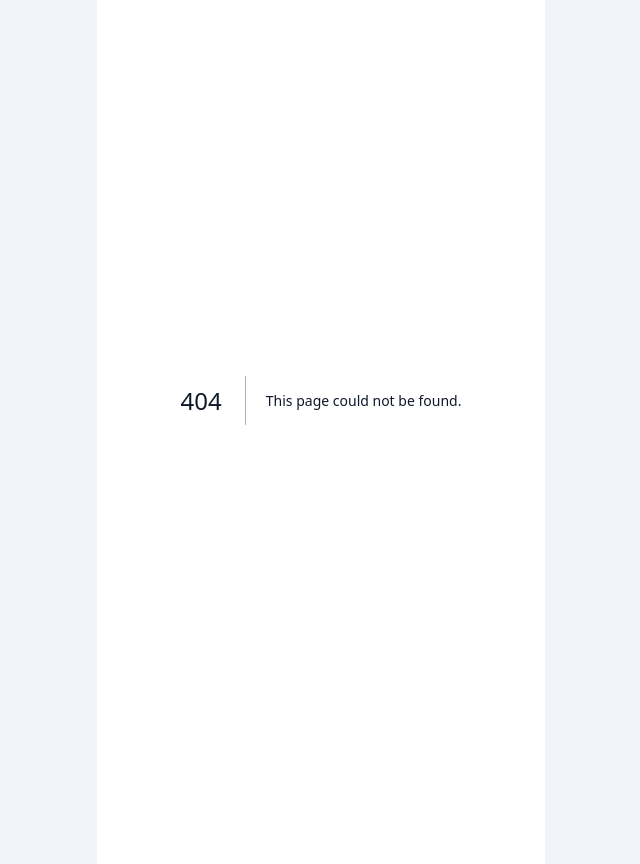
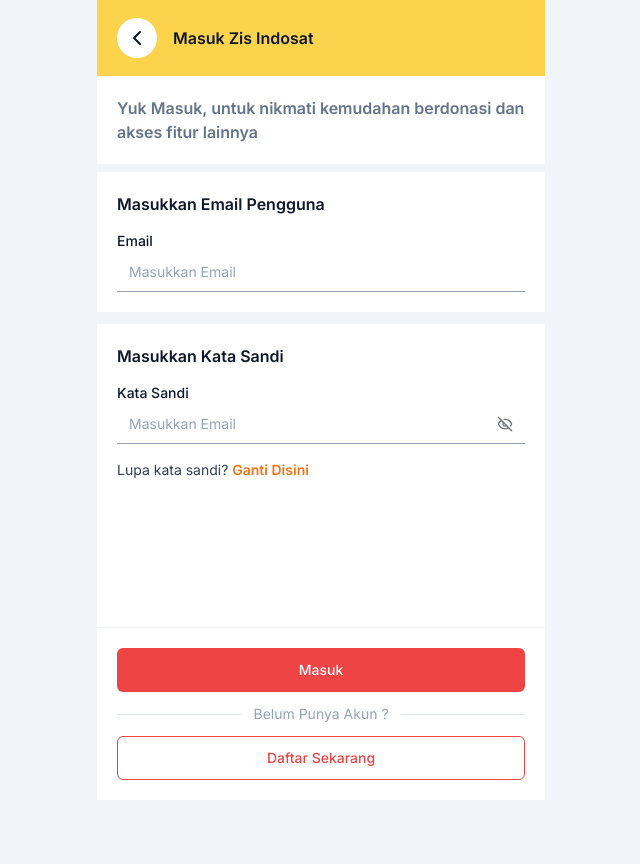
Before and after one commit to kedarnacha/zis-frontend, a Next.js app: page /login/form in a window 1280 px wide. Before the commit this address had no page. Shown: the whole page, without its empty margins (319-959 px from the left). After the commit the page ends 800 px from the top, so only its background shows below. Built offline with nearby package versions, Linux system fonts and the light colour scheme.

Commit message:
Login form

```diff
--- a/src/app/login/components/SelectRoleContent.tsx
+++ b/src/app/login/components/SelectRoleContent.tsx
@@ -1,5 +1,6 @@
 'use client';
 
+import { useRouter } from 'next/navigation';
 import React, { useState } from 'react';
 
 import MustahiqIcon from '@/components/icon/MustahiqIcon';
@@ -28,6 +29,7 @@
 
 const SelectRoleContent = () => {
   const [selected, setSelected] = useState('');
+  const { push } = useRouter();
 
   return (
     <>
@@ -58,7 +60,13 @@
       </div>
 
       <div className="shadow-t-sm fixed inset-x-0 bottom-0 mx-auto w-full max-w-md border-t border-t-slate-100 bg-white p-5">
-        <Button className="w-full" size="lg" variant="destructive" disabled={!selected}>
+        <Button
+          onClick={() => push('/login/form')}
+          className="w-full"
+          size="lg"
+          variant="destructive"
+          disabled={!selected}
+        >
           Selanjutnya
         </Button>
       </div>
--- /dev/null
+++ b/src/app/login/form/page.tsx
@@ -0,0 +1,66 @@
+import React, { Fragment } from 'react';
+
+import { Button } from '@/components/ui/button';
+import { Input } from '@/components/ui/input';
+import { Label } from '@/components/ui/label';
+import Navbar from '@/components/zis/Navbar';
+
+const LoginPageForm = () => {
+  return (
+    <Fragment>
+      <Navbar title="Masuk Zis Indosat" />
+
+      <div className="border-b-8 border-b-slate-100 p-5">
+        <h2 className="font-semibold text-slate-500">
+          Yuk Masuk, untuk nikmati kemudahan berdonasi dan akses fitur lainnya
+        </h2>
+      </div>
+
+      <div className="p-5">
+        <p className="mb-3 font-semibold">Masukkan Email Pengguna</p>
+        <Label className="mt-4" htmlFor="email">
+          Email
+        </Label>
+        <Input
+          name="email"
+          className="rounded-none border-x-0 border-b border-t-0 border-b-slate-400 placeholder:text-slate-400"
+          placeholder="Masukkan Email"
+        />
+      </div>
+      <div className="h-3 bg-slate-100" />
+
+      <div className="p-5">
+        <p className="mb-3 font-semibold">Masukkan Kata Sandi</p>
+        <Label className="mt-4" htmlFor="email">
+          Kata Sandi
+        </Label>
+        <Input
+          name="password"
+          type="password"
+          className="rounded-none border-x-0 border-b border-t-0 border-b-slate-400 placeholder:text-slate-400"
+          placeholder="Masukkan Email"
+        />
+
+        <p className="mt-4 text-sm text-slate-700">
+          Lupa kata sandi? <span className="font-semibold text-orange-500">Ganti Disini</span>
+        </p>
+      </div>
+
+      <div className="shadow-t-sm fixed inset-x-0 bottom-0 mx-auto w-full max-w-md border-t border-t-slate-100 bg-white p-5">
+        <Button className="w-full" size="lg" variant="destructive">
+          Masuk
+        </Button>
+        <div className="my-3 flex items-center space-x-3">
+          <div className="h-px flex-1 bg-slate-200" />
+          <p className="text-sm text-slate-400">Belum Punya Akun ?</p>
+          <div className="h-px flex-1 bg-slate-200" />
+        </div>
+        <Button className="w-full border-red-500 text-red-500" size="lg" variant="outline">
+          Daftar Sekarang
+        </Button>
+      </div>
+    </Fragment>
+  );
+};
+
+export default LoginPageForm;
--- a/src/components/zis/BottomNavigation.tsx
+++ b/src/components/zis/BottomNavigation.tsx
@@ -13,7 +13,7 @@
   const menu = [
     {
       icon: HomeIcon,
-      label: 'Home',
+      label: 'Beranda',
       href: '/',
     },
     {
@@ -23,8 +23,8 @@
     },
     {
       icon: HeartHandshakeIcon,
-      label: 'Galang Dana',
-      href: '/galang-dana',
+      label: 'Bantuan',
+      href: '/bantuan',
     },
     {
       icon: LogInIcon,
--- a/src/components/zis/Navbar.tsx
+++ b/src/components/zis/Navbar.tsx
@@ -14,11 +14,7 @@
   const router = useRouter();
 
   const handleBack = () => {
-    if (window.history.state && window.history.state.idx > 0) {
-      router.back();
-    } else {
-      router.push('/');
-    }
+    router.back();
   };
 
   return (
```
